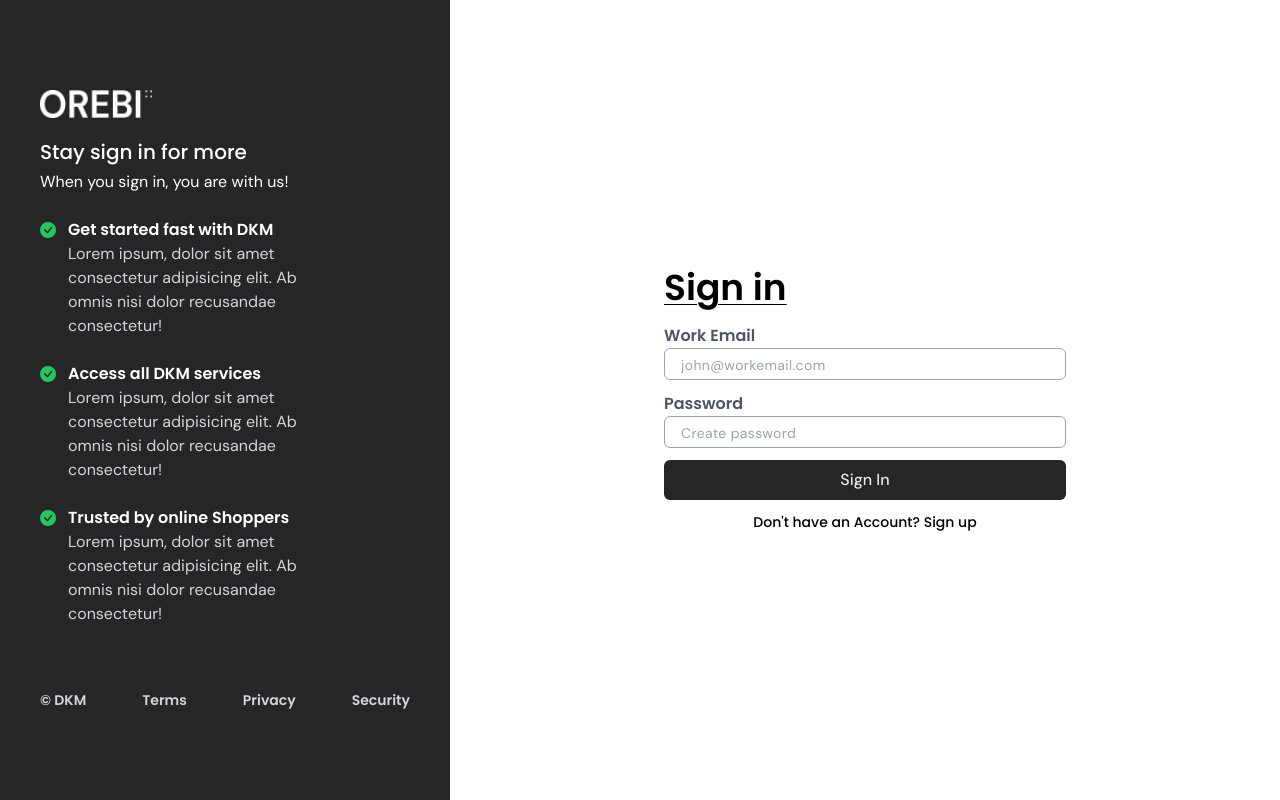
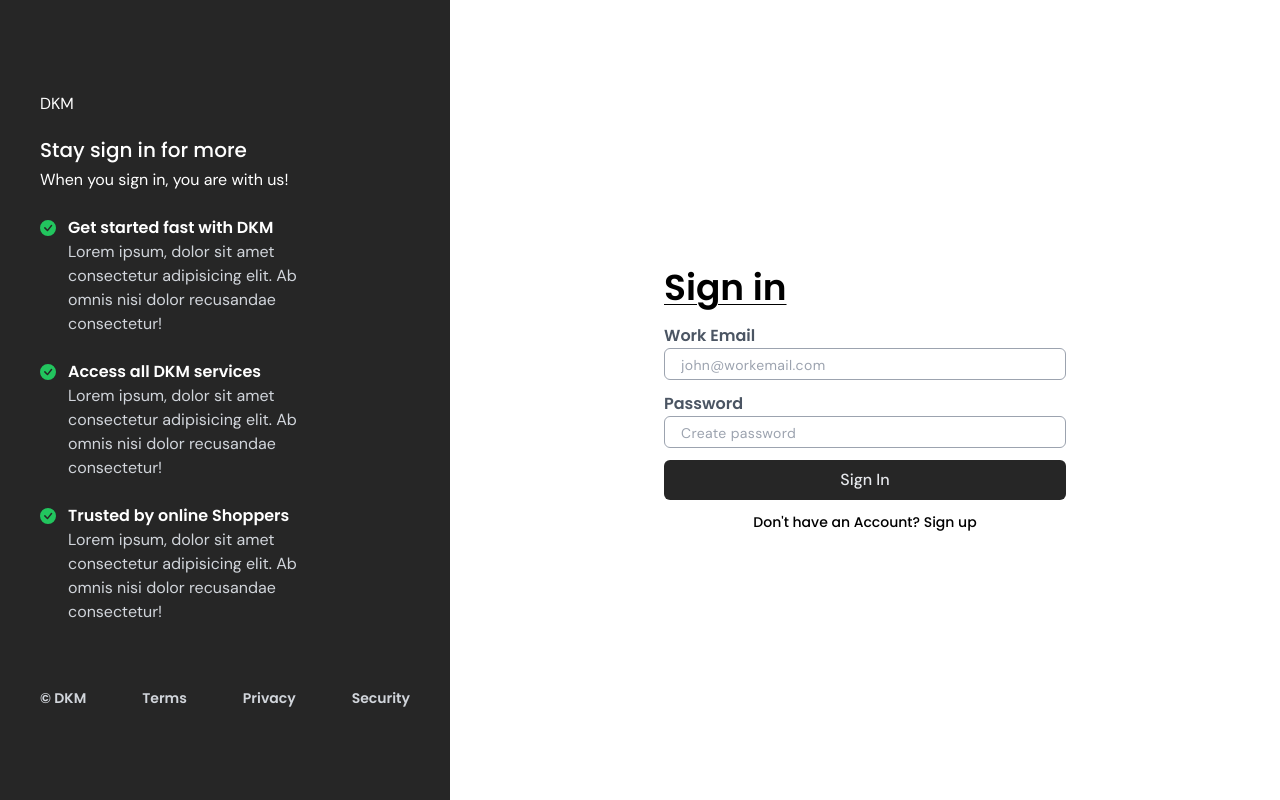
Before and after one commit to SENcrypt/TryEcom, a React (Create React App) app: page /signin in a window 1280 px wide. Built offline with nearby package versions, Linux system fonts and the light colour scheme.

Commit message:
Update SignIn.js
update

```diff
--- a/src/pages/Account/SignIn.js
+++ b/src/pages/Account/SignIn.js
@@ -48,7 +48,7 @@ const SignIn = () => {
       <div className="w-1/2 hidden lgl:inline-flex h-full text-white">
         <div className="w-[450px] h-full bg-primeColor px-10 flex flex-col gap-6 justify-center">
           <Link to="/">
-            <img src={logoLight} alt="logoImg" className="w-28" />
+            <h1>DKM</h1>
           </Link>
           <div className="flex flex-col gap-1 -mt-1">
             <h1 className="font-titleFont text-xl font-medium">
```
